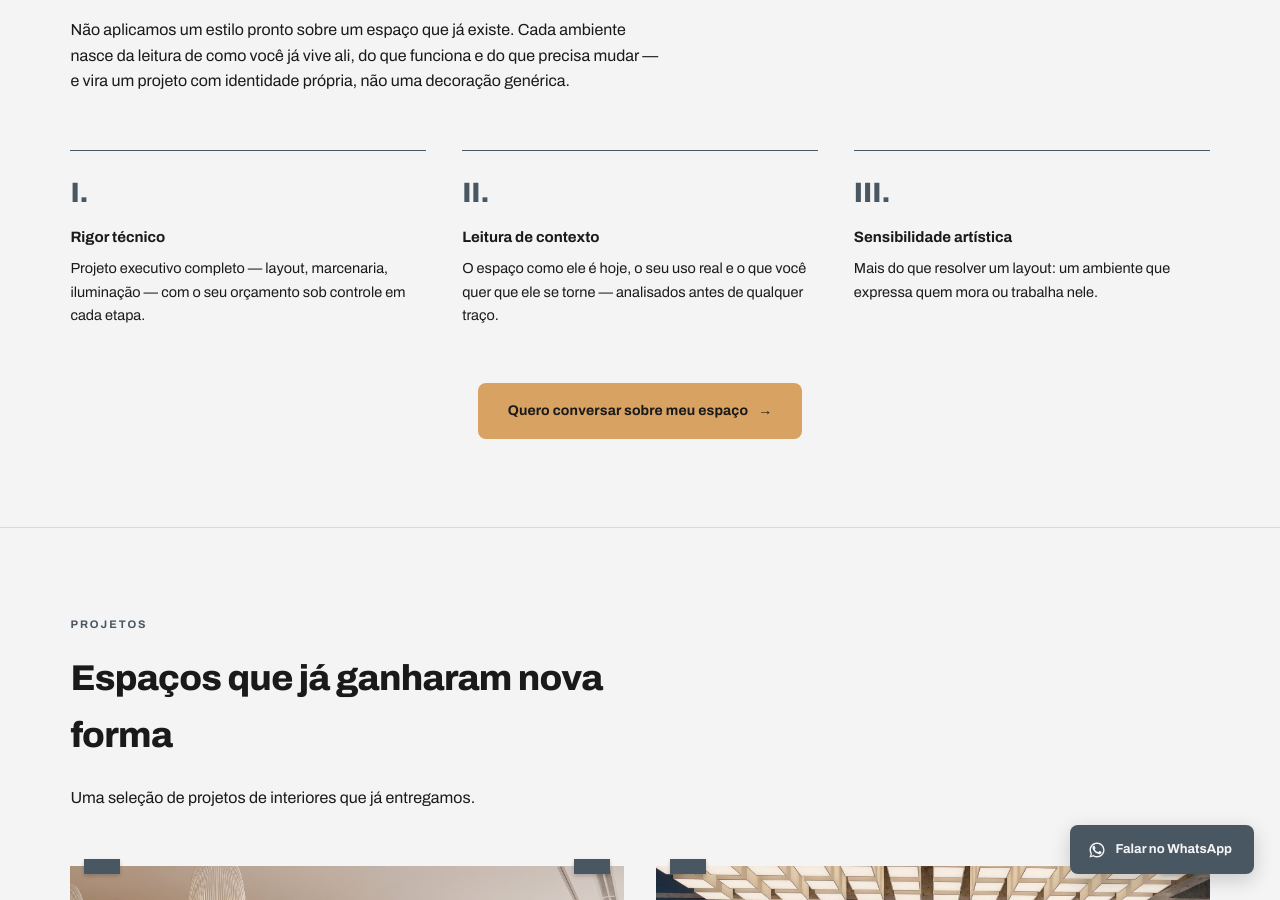
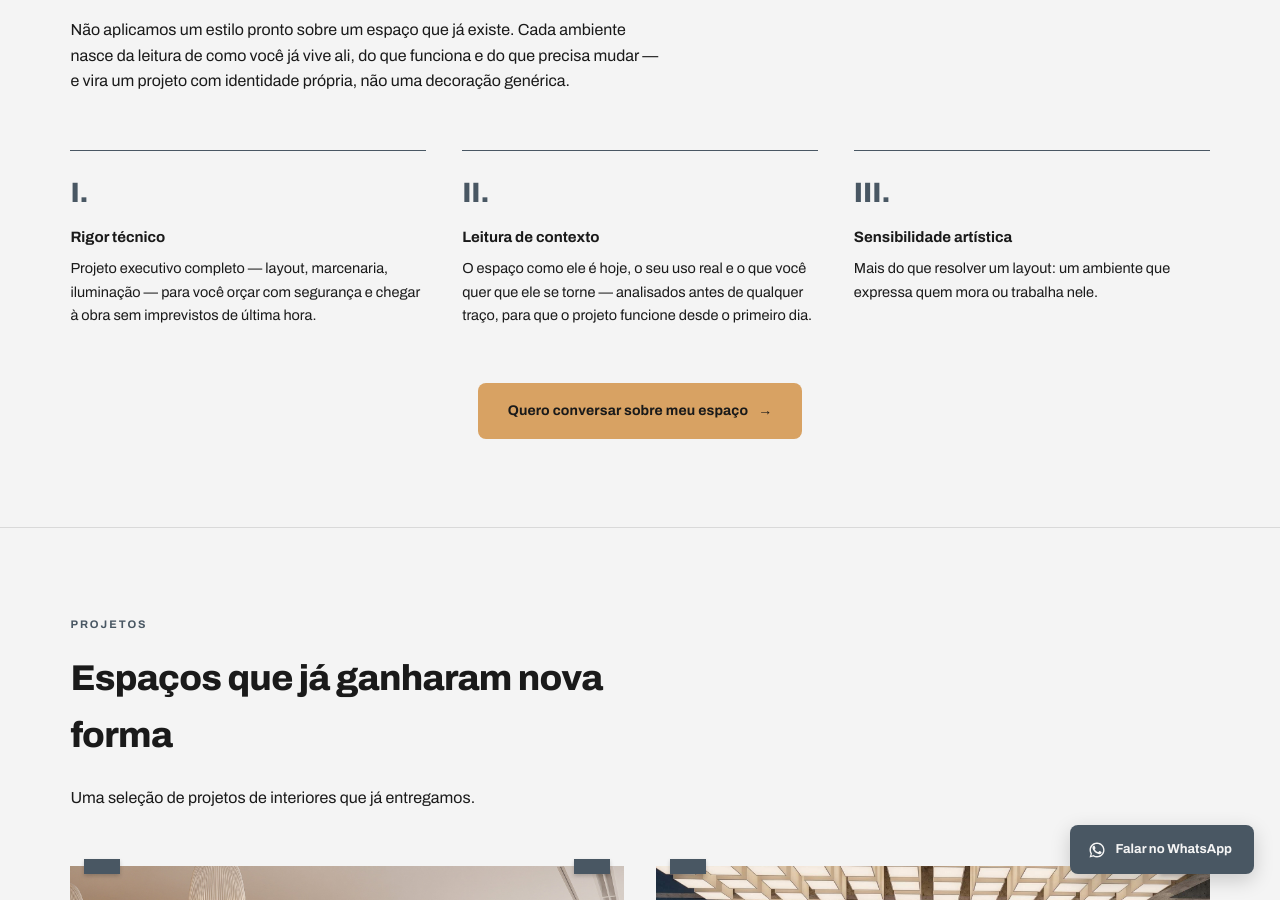
Before and after one commit to cidclementino/projetos-odisse, a Jekyll site: the page built from interiores/index.html, in a window 1280 px wide and 900 px high, scrolled down 2758 px. Built offline with Jekyll 4.4.1, drawn with Linux system fonts in a browser that asks for light colours.

Commit message:
Update interiores_conteudo.yml

```diff
--- a/_data/interiores_conteudo.yml
+++ b/_data/interiores_conteudo.yml
@@ -27,10 +27,10 @@ diferencial:
   itens:
     - numero: "I."
       titulo: "Rigor técnico"
-      texto: "Projeto executivo completo — layout, marcenaria, iluminação — com o seu orçamento sob controle em cada etapa."
+      texto: "Projeto executivo completo — layout, marcenaria, iluminação — para você orçar com segurança e chegar à obra sem imprevistos de última hora."
     - numero: "II."
       titulo: "Leitura de contexto"
-      texto: "O espaço como ele é hoje, o seu uso real e o que você quer que ele se torne — analisados antes de qualquer traço."
+      texto: "O espaço como ele é hoje, o seu uso real e o que você quer que ele se torne — analisados antes de qualquer traço, para que o projeto funcione desde o primeiro dia."
     - numero: "III."
       titulo: "Sensibilidade artística"
       texto: "Mais do que resolver um layout: um ambiente que expressa quem mora ou trabalha nele."
```
